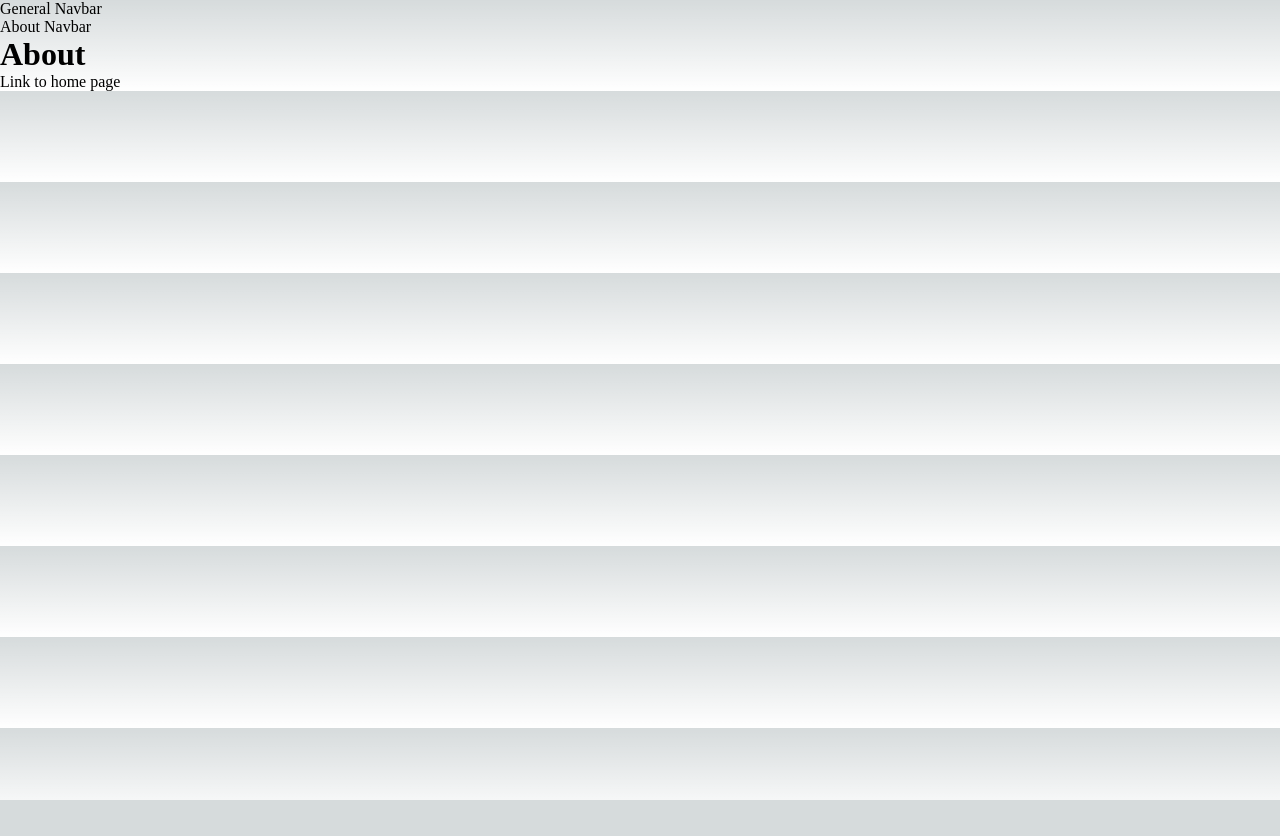
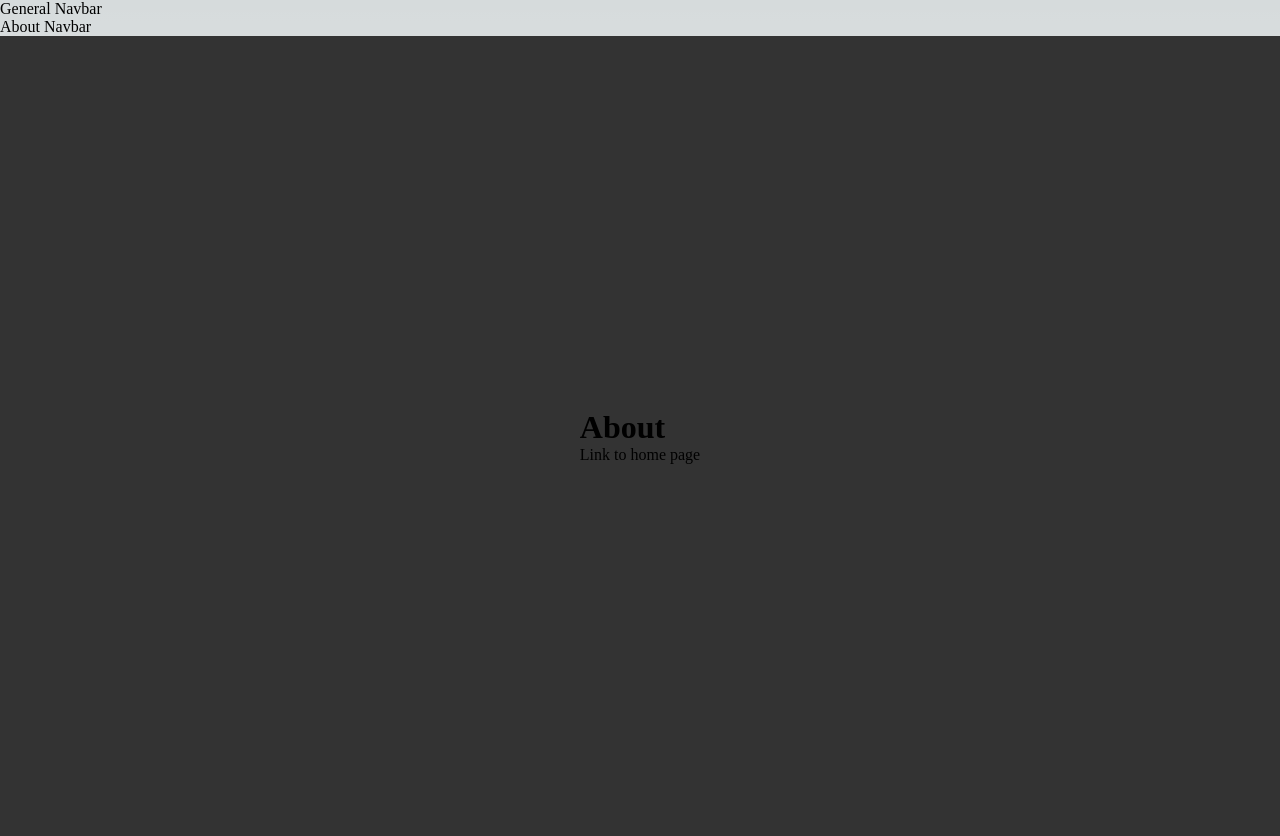
Before and after one commit to davidwt5/nexstjs-learning, a Next.js app: page /about in a window 1280 px wide. Before the commit the page ends 800 px from the top, so only its background shows below. Built offline with nearby package versions, Linux system fonts and the light colour scheme.

Commit message:
CH2: Modular CSS
CSS here only applies at a modular level and is not global like we're used to. This is good because it keeps the CSS simple to manage even for complex projects.

```diff
--- a/app/about/layout.tsx
+++ b/app/about/layout.tsx
@@ -1,4 +1,5 @@
 import React from "react";
+import styles from "./styles.module.css";
 
 export default function AboutLayout({
   children,
@@ -6,9 +7,9 @@ export default function AboutLayout({
   children: React.ReactNode;
 }) {
   return (
-    <div>
+    <>
       <nav>About Navbar</nav>
-      {children}
-    </div>
+      <main className={styles.main}>{children}</main>
+    </>
   );
 }
--- /dev/null
+++ b/app/about/styles.module.css
@@ -0,0 +1,8 @@
+.main {
+  display: flex;
+  justify-content: center;
+  align-items: center;
+  flex-direction: column;
+  background-color: #333;
+  min-height: 100vh;
+}
```
